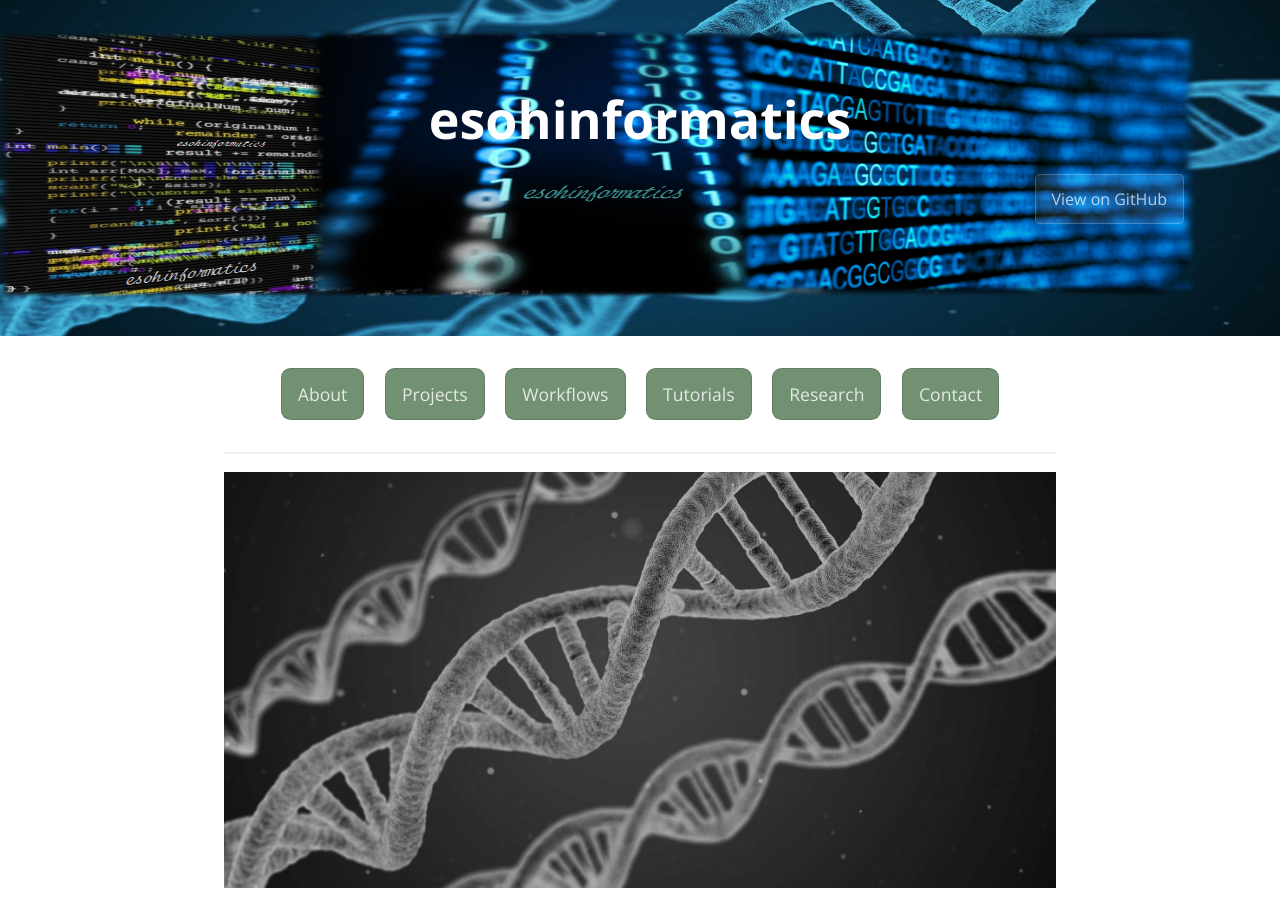
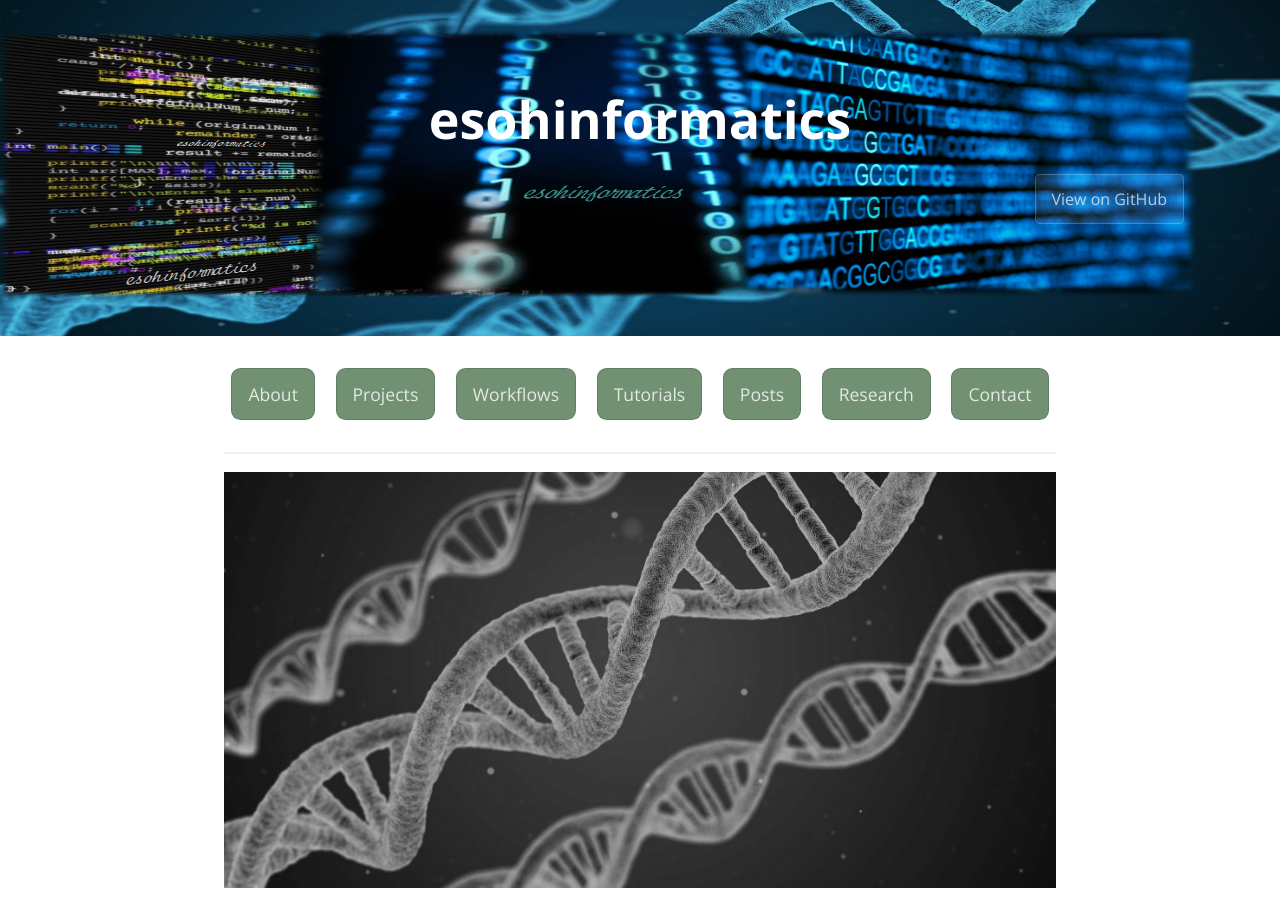
Before and after one commit to esohkevin/esohkevin.github.io, a Jekyll site: the page built from docs/index.md, in a window 1280 px wide and 900 px high. Built offline with Jekyll 4.4.1, drawn with Linux system fonts in a browser that asks for light colours; the repository's description, which GitHub fills in, is left out.

```diff
--- a/docs/_layouts/pages.html
+++ b/docs/_layouts/pages.html
@@ -18,6 +18,7 @@
         <a href="/project.html" class="ghbtn">Projects</a>
         <a href="/workflow.html" class="ghbtn">Workflows</a>
         <a href="/tutorial.html" class="ghbtn">Tutorials</a>
+        <a href="/post.html" class="mybtn">Posts</a>
         <a href="/research.html" class="ghbtn">Research</a>
         <a href="/about.html" class="ghbtn">About</a>
         <a href="/contact.html" class="ghbtn">Contact</a>
--- a/docs/index.md
+++ b/docs/index.md
@@ -9,6 +9,7 @@
   <a href="/project.html" class="mybtn">Projects</a>
   <a href="/workflow.html" class="mybtn">Workflows</a>
   <a href="/tutorial.html" class="mybtn">Tutorials</a>
+  <a href="/post.html" class="mybtn">Posts</a>
   <a href="/research.html" class="mybtn">Research</a>
   <a href="/contact.html" class="mybtn">Contact</a>
  </div>
```
